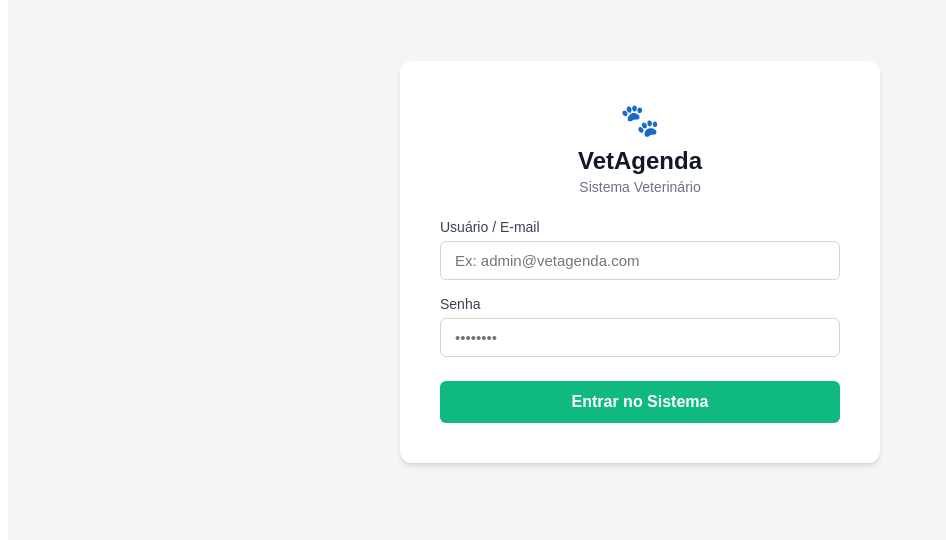
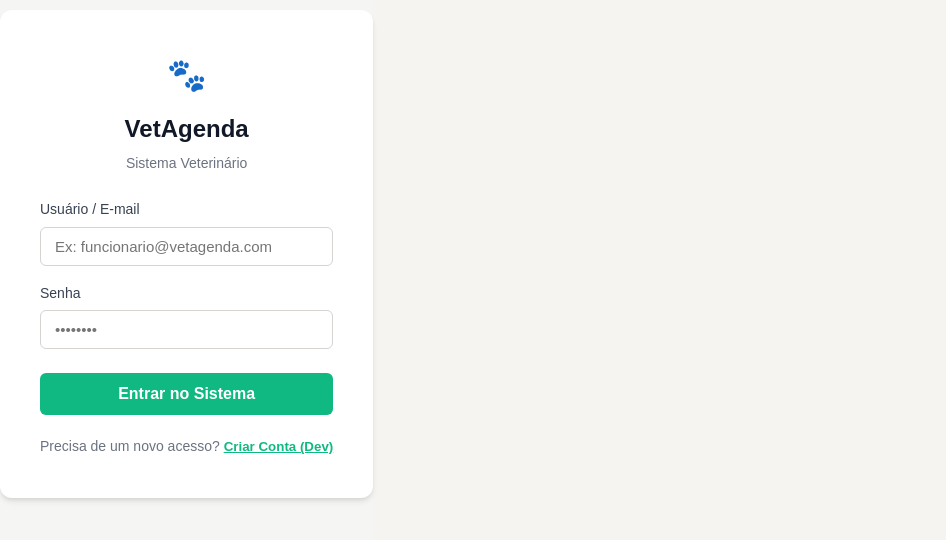
Before and after one commit to mendesx5/VetAgenda-Frontend, a React (Vite) app: page /login in a window 1280 px wide. Shown: the part 146-686 px from the top of the page, without its empty margins (0-946 px from the left). Built offline with nearby package versions, Linux system fonts and the light colour scheme.

Commit message:
Feat: Correção de bugs

```diff
--- a/src/App.jsx
+++ b/src/App.jsx
@@ -4,30 +4,34 @@ import ProtectedRoute from './components/auth/ProtectedRoute';
 import Login from './pages/Login/Login';
 import Dashboard from './pages/Dashboard/Dashboard';
 import Veterinarios from './pages/Veterinarios/Veterinarios';
+import Animais from './pages/Animais/Animais';
+import Tutores from './pages/Tutores/Tutores';
+import Agendamentos from './pages/Agendamentos/Agendamentos';
+
+// 🌟 1. ADICIONE O IMPORT DO SEU COMPONENTE DE LAYOUT AQUI:
+import AppLayout from './components/layout/AppLayout';
 
 function App() {
   return (
     <BrowserRouter>
       <AuthProvider>
         <Routes>
-          <Route path="/" element={<Navigate to="/login" replace />} />
+          {/* Rota Inicial: Redireciona para o login */}
+          <Route path="/" element={<Navigate to="/dashboard" replace />} />
 
-          {/* Rota Pública */}
+          {/* Rota Pública (Não usa o AppLayout para não mostrar o menu na tela de login) */}
           <Route path="/login" element={<Login />} />
 
-          {/* Rotas Protegidas (Qualquer um logado vê) */}
-          <Route path="/dashboard" element={
-            <ProtectedRoute>
-              <Dashboard />
-            </ProtectedRoute>
-          } />
+          {/* 🌟 2. ROTAS PROTEGIDAS: Envelopadas com o AppLayout */}
+          <Route element={<ProtectedRoute><AppLayout /></ProtectedRoute>}>
+            <Route path="/dashboard" element={<Dashboard />} />
+            <Route path="/veterinarios" element={<Veterinarios />} />
+            <Route path="/animais" element={<Animais />} />
+            <Route path="/tutores" element={<Tutores />} />
+            <Route path="/agendamentos" element={<Agendamentos />} />
+          </Route>
 
-          {/* Rota SUPER Protegida (Apenas ADMIN/Patrão vê) */}
-          <Route path="/veterinarios" element={
-            <ProtectedRoute allowedRoles={['admin']}>
-              <Veterinarios />
-            </ProtectedRoute>
-          } />
+
         </Routes>
       </AuthProvider>
     </BrowserRouter>
--- a/src/main.jsx
+++ b/src/main.jsx
@@ -1,6 +1,7 @@
 import { StrictMode } from 'react';
 import { createRoot } from 'react-dom/client';
 import App from './App';
+import './styles/globals.css';
 
 createRoot(document.getElementById('root')).render(
   <StrictMode>
--- a/src/pages/Login/Login.jsx
+++ b/src/pages/Login/Login.jsx
@@ -4,17 +4,33 @@ import { AuthContext } from '../../context/AuthContext';
 import styles from './Login.module.css';
 
 const Login = () => {
+    // Controla se a tela está em modo de Login ou modo de Registro
+    const [isRegister, setIsRegister] = useState(false);
+
     const [loginInput, setLoginInput] = useState('');
     const [passwordInput, setPasswordInput] = useState('');
+    const [roleInput, setRoleInput] = useState('USER'); // Padrão: Funcionário comum
+
     const [error, setError] = useState('');
+    const [successMessage, setSuccessMessage] = useState('');
     const [loading, setLoading] = useState(false);
 
     const { login } = useContext(AuthContext);
     const navigate = useNavigate();
 
+    // Limpa os campos e mensagens ao alternar de tela
+    const toggleMode = () => {
+        setIsRegister(!isRegister);
+        setError('');
+        setSuccessMessage('');
+        setLoginInput('');
+        setPasswordInput('');
+    };
+
     const handleSubmit = async (e) => {
         e.preventDefault();
         setError('');
+        setSuccessMessage('');
         setLoading(true);
 
         if (!loginInput || !passwordInput) {
@@ -23,12 +39,34 @@ const Login = () => {
             return;
         }
 
-        const result = await login(loginInput, passwordInput);
+        if (isRegister) {
+            // LÓGICA DE REGISTRO (Chama o seu endpoint /auth/register do Java)
+            try {
+                const response = await fetch('http://localhost:8080/auth/register', {
+                    method: 'POST',
+                    headers: { 'Content-Type': 'application/json' },
+                    body: JSON.stringify({ login: loginInput, password: passwordInput, role: roleInput })
+                });
 
-        if (result.success) {
-            navigate('/dashboard');
+                if (response.ok) {
+                    setSuccessMessage('Usuário cadastrado com sucesso! Faça o login.');
+                    setIsRegister(false); // Volta para a tela de login
+                    setPasswordInput(''); // Limpa a senha por segurança
+                } else {
+                    const textError = await response.text();
+                    setError(textError || 'Erro ao cadastrar usuário.');
+                }
+            } catch (err) {
+                setError('Não foi possível conectar ao servidor.');
+            }
         } else {
-            setError(result.message || 'Erro ao realizar login. Tente novamente.');
+            // LÓGICA DE LOGIN COMUM
+            const result = await login(loginInput, passwordInput);
+            if (result.success) {
+                navigate('/dashboard');
+            } else {
+                setError(result.message || 'Erro ao realizar login. Tente novamente.');
+            }
         }
 
         setLoading(false);
@@ -37,23 +75,23 @@ const Login = () => {
     return (
         <div className={styles.container}>
             <div className={styles.card}>
-                {/* Cabeçalho do Card */}
                 <div className={styles.header}>
                     <div className={styles.logo}>🐾</div>
                     <h2 className={styles.title}>VetAgenda</h2>
-                    <p className={styles.subtitle}>Sistema Veterinário</p>
+                    <p className={styles.subtitle}>
+                        {isRegister ? 'Criar Nova Conta no Sistema' : 'Sistema Veterinário'}
+                    </p>
                 </div>
 
-                {/* Exibição de Erros */}
                 {error && <div className={styles.errorBadge}>{error}</div>}
+                {successMessage && <div style={{backgroundColor: '#d1fae5', color: '#065f46'}} className={styles.errorBadge}>{successMessage}</div>}
 
-                {/* Formulário de Login */}
                 <form onSubmit={handleSubmit} className={styles.form}>
                     <div className={styles.inputGroup}>
                         <label className={styles.label}>Usuário / E-mail</label>
                         <input
                             type="text"
-                            placeholder="Ex: admin@vetagenda.com"
+                            placeholder="Ex: funcionario@vetagenda.com"
                             value={loginInput}
                             onChange={(e) => setLoginInput(e.target.value)}
                             className={styles.input}
@@ -73,14 +111,43 @@ const Login = () => {
                         />
                     </div>
 
+                    {/* Campo extra que SÓ APARECE se estiver no modo de Registro */}
+                    {isRegister && (
+                        <div className={styles.inputGroup}>
+                            <label className={styles.label}>Nível de Acesso</label>
+                            <select
+                                value={roleInput}
+                                onChange={(e) => setRoleInput(e.target.value)}
+                                className={styles.input}
+                                style={{backgroundColor: 'white', height: '42px'}}
+                            >
+                                <option value="USER">USER (Veterinário/Funcionário)</option>
+                                <option value="ADMIN">ADMIN (Dono/Gestor)</option>
+                            </select>
+                        </div>
+                    )}
+
                     <button
                         type="submit"
                         className={`${styles.button} ${loading ? styles.buttonDisabled : ''}`}
                         disabled={loading}
                     >
-                        {loading ? 'Autenticando...' : 'Entrar no Sistema'}
+                        {loading ? 'Processando...' : isRegister ? 'Cadastrar Funcionário' : 'Entrar no Sistema'}
                     </button>
                 </form>
+
+                {/* Link amigável para alternar entre as duas telas */}
+                <div style={{marginTop: '20px', textAlign: 'center', fontSize: '14px'}}>
+                    <span style={{color: '#6b7280'}}>
+                        {isRegister ? 'Já tem uma conta? ' : 'Precisa de um novo acesso? '}
+                    </span>
+                    <button
+                        onClick={toggleMode}
+                        style={{background: 'none', border: 'none', color: '#10b981', fontWeight: 'bold', cursor: 'pointer', padding: 0, textDecoration: 'underline'}}
+                    >
+                        {isRegister ? 'Fazer Login' : 'Criar Conta (Dev)'}
+                    </button>
+                </div>
             </div>
         </div>
     );
```
